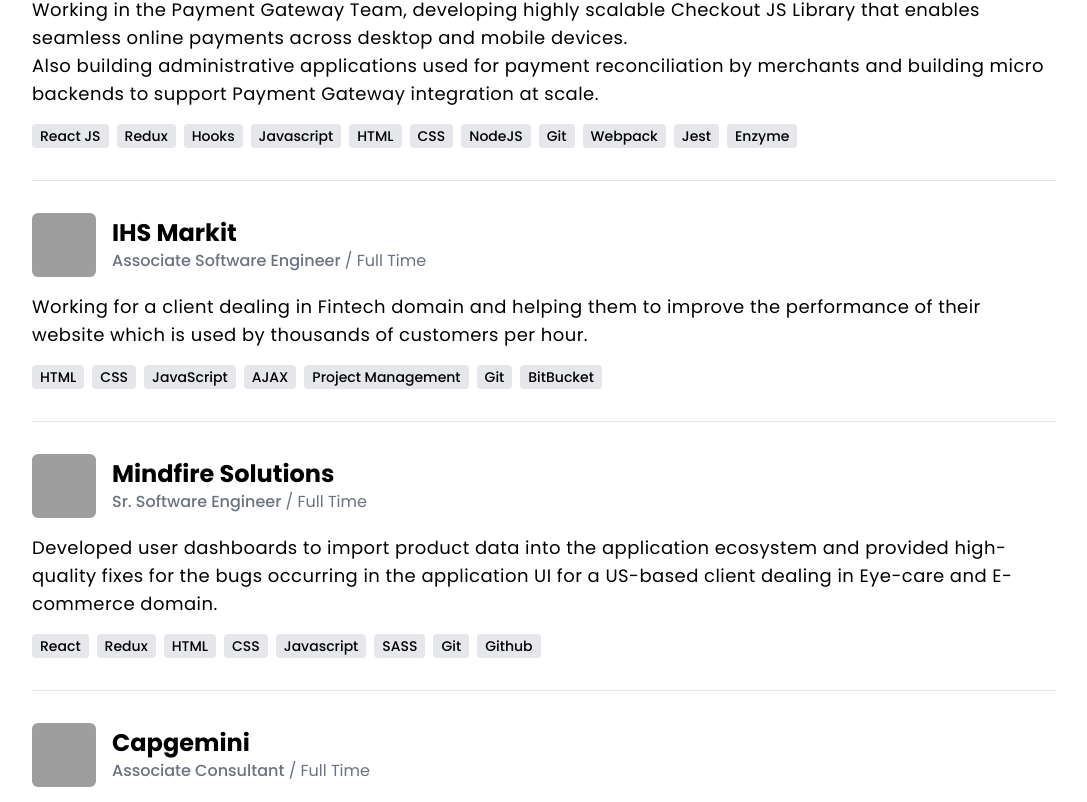
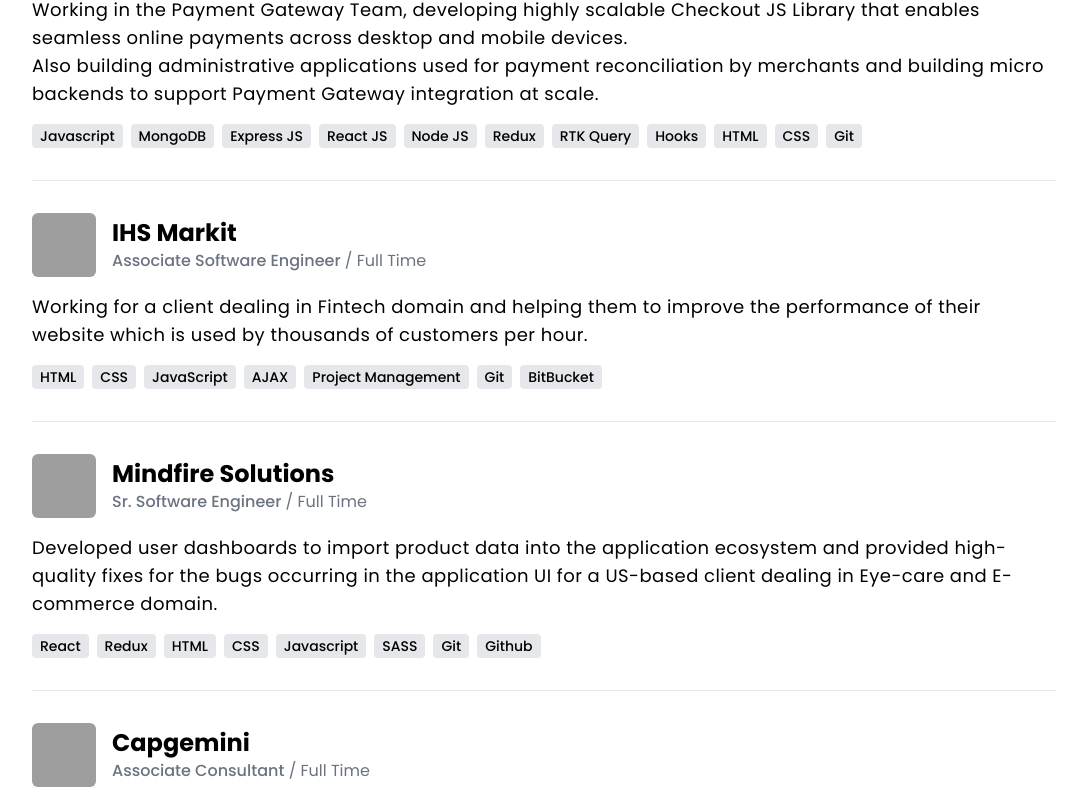
Before and after one commit to gopalchitkara/my-website-revamp, a React (Vite) app: page / in a window 1280 px wide. Shown: the part 1018-1820 px from the top of the page, without its empty margins (96-1183 px from the left). Built offline with nearby package versions, Linux system fonts and the light colour scheme; grey boxes are pictures that could not be loaded.

Commit message:
skills update

```diff
--- a/src/components/WorkEx/index.jsx
+++ b/src/components/WorkEx/index.jsx
@@ -17,7 +17,7 @@
         achievements: [
             'Invited by the Client to onshore delivery center in Belgium to deploy a project which improved sales of 1700+ products sold by Ahold Delhaize in the whole of Belgium',
         ],
-        skillsUsed: ['HTML', 'CSS', 'Javascript', 'ASP.Net MVC', 'SQL Server', 'Project Management', 'Python'],
+        skillsUsed: ['HTML', 'CSS', 'Javascript', 'ASP.Net MVC', 'C#', 'SQL Server', 'Project Management', 'Python'],
     },
     {
         id: 2,
@@ -75,17 +75,17 @@
                 'Also building administrative applications used for payment reconciliation by merchants and building micro backends to support Payment Gateway integration at scale.'],
         achievements: [],
         skillsUsed: [
+            'Javascript',
+            'MongoDB',
+            'Express JS',
             'React JS',
+            'Node JS',
             'Redux',
+            'RTK Query',
             'Hooks',
-            'Javascript',
             'HTML',
             'CSS',
-            'NodeJS',
-            'Git',
-            'Webpack',
-            'Jest',
-            'Enzyme',
+            'Git'
         ],
     },
 ];
```
